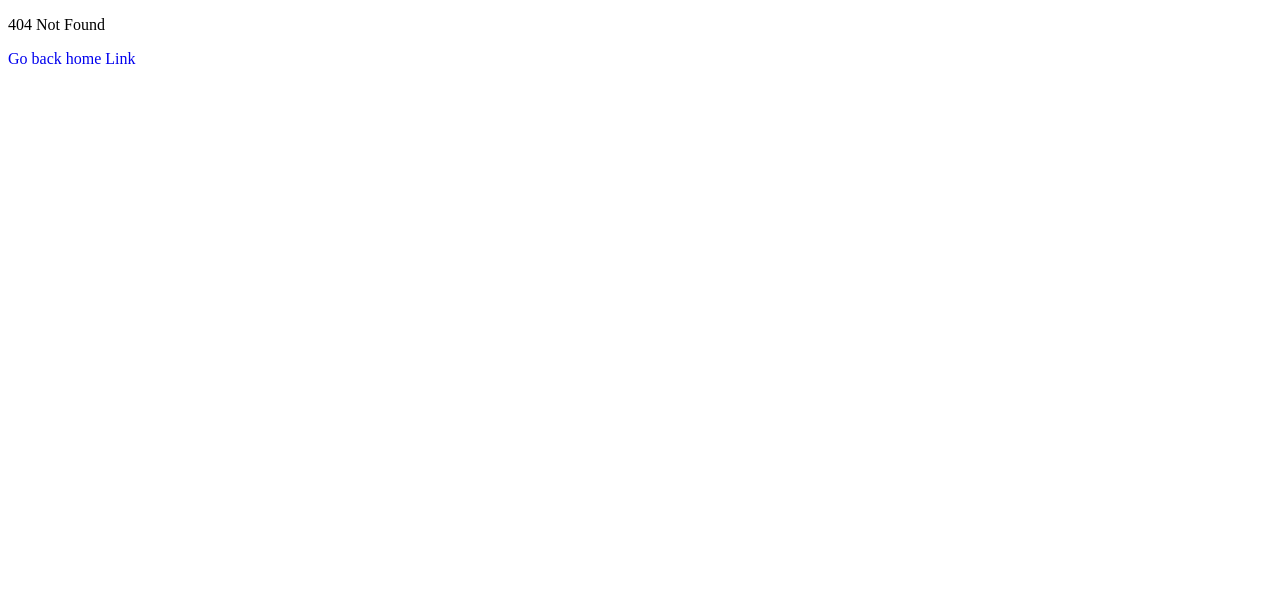
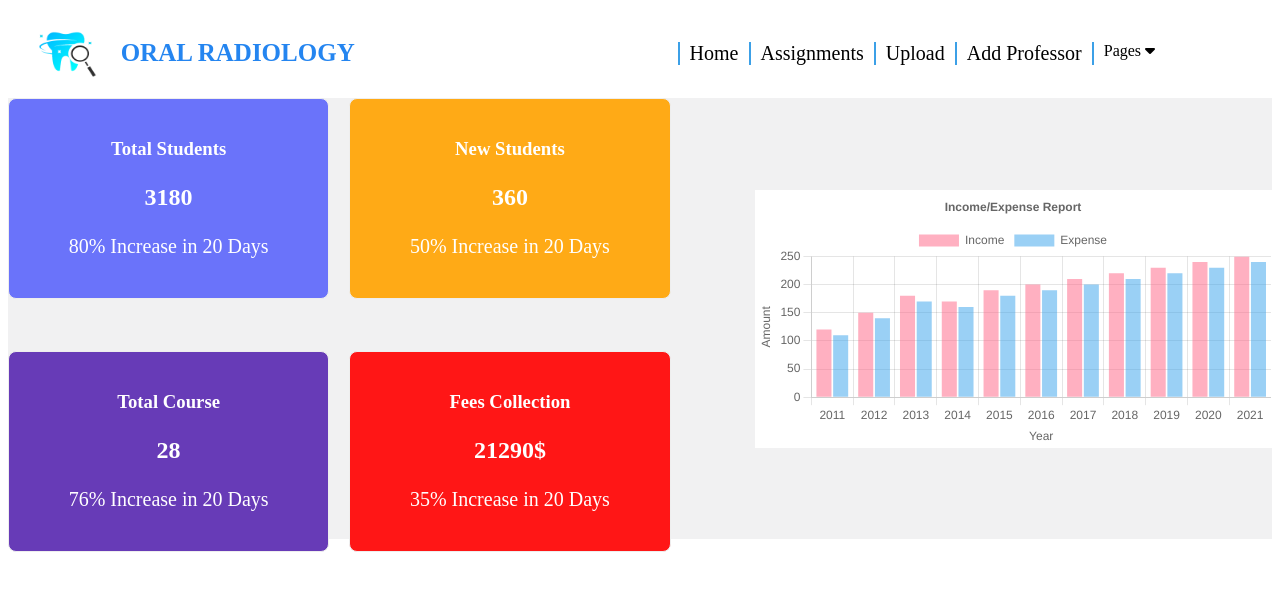
Before and after one commit to Mohamed-Ibrahim183/OralRadiologyProject, a React (Create React App) app: page /Admin_dashboard in a window 1280 px wide. Before the commit this address had no page. Shown: the top 590 px of the page. Built offline with nearby package versions, Linux system fonts and the light colour scheme.

Commit message:
monem added admin dashboard first draft

```diff
--- a/package.json
+++ b/package.json
@@ -6,7 +6,9 @@
     "@testing-library/jest-dom": "^5.17.0",
     "@testing-library/react": "^13.4.0",
     "@testing-library/user-event": "^13.5.0",
+    "chart.js": "^4.4.2",
     "react": "^18.2.0",
+    "react-chartjs-2": "^5.2.0",
     "react-dom": "^18.2.0",
     "react-router-dom": "^6.22.3",
     "react-scripts": "5.0.1",
--- a/src/Components/Navbar/Pages.json
+++ b/src/Components/Navbar/Pages.json
@@ -6,5 +6,9 @@
   {
     "Text": "Allprof",
     "link": "/Allprof"
+  },
+  {
+    "Text": "Admin_dashboard",
+    "link": "/Admin_dashboard"
   }
 ]
--- /dev/null
+++ b/src/Pages/Admin/Admin_page.css
@@ -0,0 +1,22 @@
+/* src/App.css */
+.monemmm {
+    display: flex;
+    flex-direction: row;
+    background-color: #f1f1f2;
+  }
+
+  .stats-row {
+    margin-bottom: 20px;
+    display: grid;
+    grid-template-columns: repeat(2, 1fr);
+    width: 60%;
+    gap: 10%;
+  }
+
+  .chart-row {
+    width: 50%;
+    height: 100%;
+    margin: auto;
+    margin-left: 10%;
+    background-color: white;
+  }
--- /dev/null
+++ b/src/Pages/Admin/Chartt.js
@@ -0,0 +1,64 @@
+import React from 'react';
+import { Chart as ChartJS, CategoryScale, LinearScale, BarElement, Title, Tooltip, Legend } from 'chart.js';
+import { Bar } from 'react-chartjs-2';
+
+ChartJS.register(
+  CategoryScale,
+  LinearScale,
+  BarElement,
+  Title,
+  Tooltip,
+  Legend
+);
+
+const Chart = () => {
+  const data = {
+    labels: ['2011', '2012', '2013', '2014', '2015', '2016', '2017', '2018', '2019', '2020', '2021'],
+    datasets: [
+      {
+        label: 'Income',
+        data: [120, 150, 180, 170, 190, 200, 210, 220, 230, 240, 250],
+        backgroundColor: 'rgba(255, 99, 132, 0.5)',
+      },
+      {
+        label: 'Expense',
+        data: [110, 140, 170, 160, 180, 190, 200, 210, 220, 230, 240],
+        backgroundColor: 'rgba(54, 162, 235, 0.5)',
+      },
+    ],
+  };
+
+  const options = {
+    responsive: true,
+    plugins: {
+      legend: {
+        position: 'top',
+      },
+      title: {
+        display: true,
+        text: 'Income/Expense Report',
+      },
+    },
+    scales: {
+      x: {
+        type: 'category',
+        title: {
+          display: true,
+          text: 'Year',
+        },
+      },
+      y: {
+        type: 'linear',
+        title: {
+          display: true,
+          text: 'Amount',
+        },
+        beginAtZero: true,
+      },
+    },
+  };
+
+  return <Bar data={data} options={options} />;
+};
+
+export default Chart;
--- /dev/null
+++ b/src/Pages/Admin/StartCard.css
@@ -0,0 +1,25 @@
+.stat-card {
+    border: 1px solid #eee;
+    border-radius: 8px;
+    padding: 20px;
+    margin-bottom: 10px;
+    text-align: center;
+    color: white;
+      width: 100%;
+  }
+  .value {
+    font-size: 24px;
+    font-weight: bold;
+  }
+  .percentage {
+    font-size: 20px;
+  }
+  .a{
+    background-color: #6a73fa;
+  }.b{
+background-color: #ffaa16;
+  }.c{
+background-color: #673bb7;
+  }.d{
+background-color: #ff1616;
+  }
--- /dev/null
+++ b/src/Pages/Admin/StatCard.js
@@ -0,0 +1,14 @@
+import React from 'react';
+import './StartCard.css';
+
+function StatCard({ title, value, percentage, time,monem }) {
+  let myString="stat-card ".concat(monem)
+  return (
+    <div className={myString} >
+      <h3>{title}</h3>
+      <p className="value">{value}</p>
+      <p className="percentage">{percentage}% Increase in {time}</p>
+    </div>
+  );
+}
+export default StatCard;
--- /dev/null
+++ b/src/Pages/Admin/admin_page.js
@@ -0,0 +1,24 @@
+import StatCard from'./StatCard';
+import  Chart  from './Chartt.js';
+import './Admin_page.css';
+import Navbar from '../../Components/Navbar/Navbar.js';
+function Admin_page() {
+    return (
+      <>
+<Navbar />
+        <div className="monemmm">
+        <div className="stats-row">
+          <StatCard title="Total Students" value="3180" percentage="80" time="20 Days" monem="a"/>
+          <StatCard title="New Students" value="360" percentage="50" time="20 Days" monem="b"/>
+          <StatCard title="Total Course" value="28" percentage="76" time="20 Days" monem="c"/>
+          <StatCard title="Fees Collection" value="21290$" percentage="35" time="20 Days" monem="d"/>
+        </div>
+        <div className="chart-row">
+           <Chart />
+        </div>
+      </div>
+      </>
+// {/* <h1>Non3eem</h1> */}
+    );
+}
+export default Admin_page;
--- a/src/Pages/All_professors/All_professors.js
+++ b/src/Pages/All_professors/All_professors.js
@@ -3,9 +3,12 @@ import "./All_professors.css";
 import TableHeader from './TableHeader';
 import TableRow from './TableRow';
 import monem from './Professors.json';
-
+import Navbar from '../../Components/Navbar/Navbar';
 function ProfessorTable() {
     return (
+
+        <>
+        <Navbar />
         <div className="monem_admin">
             <div className='oooo'>
                 <h2>All Professors</h2>
@@ -21,6 +24,9 @@ function ProfessorTable() {
 ))}
             </table>
         </div>
+
+        </>
+
     );
 }
 export default ProfessorTable;
--- a/src/Routers.js
+++ b/src/Routers.js
@@ -10,6 +10,7 @@ import AddProf from "./Pages/AddProf";
 import Profile from "./Pages/Profile/Profile";
 import AssignmentSubmission from "./Pages/assignment_page/Assignment_submission_page";
 import ProfessorTable from "./Pages/All_professors/All_professors";
+import Admin_page from "./Pages/Admin/admin_page";
 const routes = [
   {
     path: "/",
@@ -45,6 +46,11 @@ const routes = [
     path: "/Allprof",
     element: <ProfessorTable />,
     errorElement: <NotFound />,
+  },
+  {
+    path: "/Admin_dashboard",
+    element: <Admin_page />,
+    errorElement: <NotFound />,
   }
 ];
 
```
Also changed, not shown: 1 other file (tests, documents, lock files or other folders).
